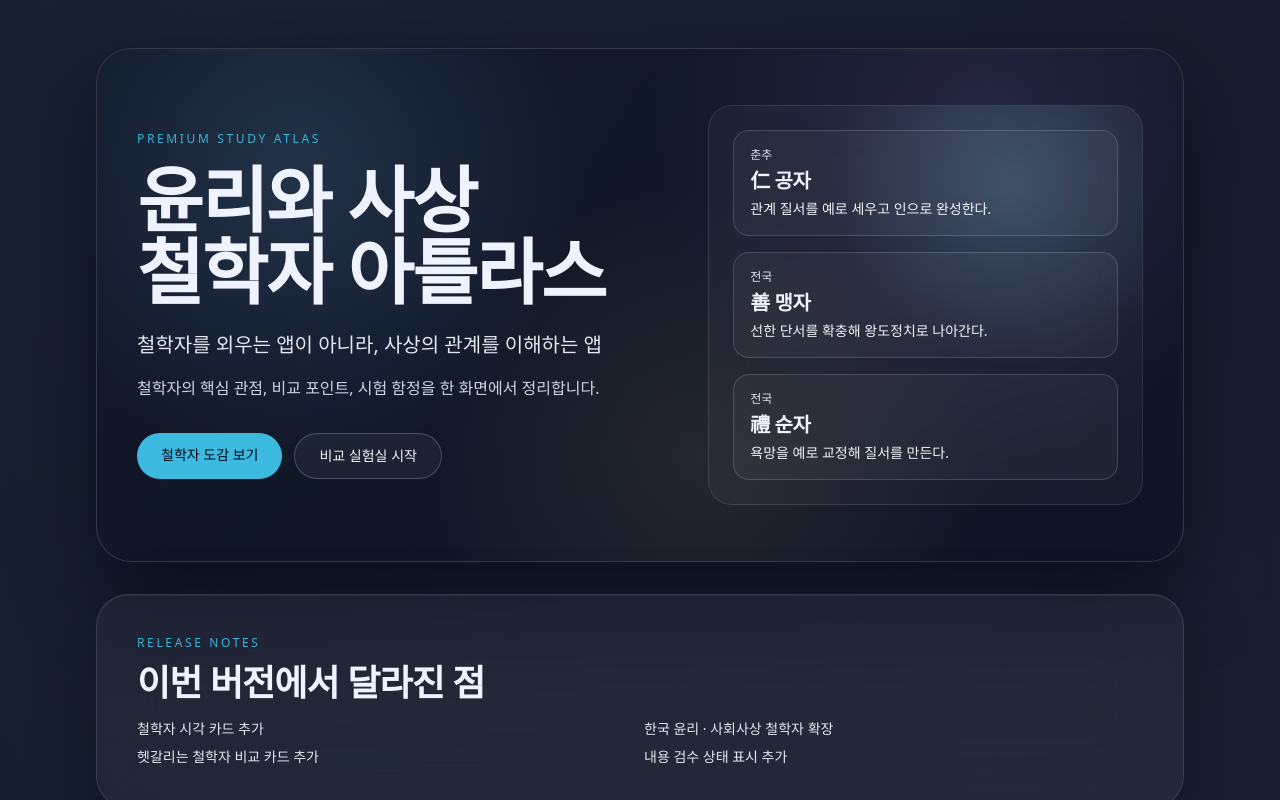
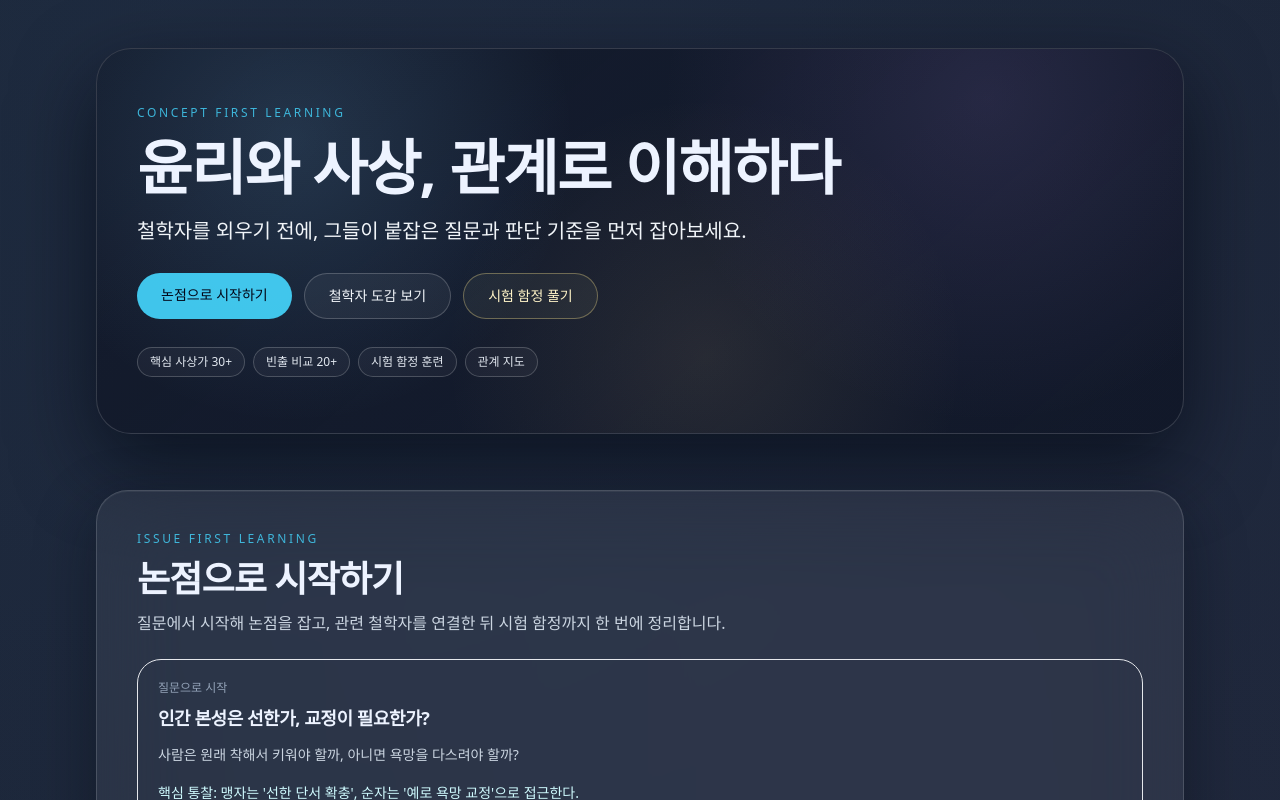
Before and after one commit to yogitobi31/yunsa-philosopher-atlas, a Next.js app: page / in a window 1280 px wide. Shown: the top 800 px of the page. Built offline with nearby package versions, Linux system fonts and the light colour scheme.

Commit message:
Redesign atlas home into issue-first learning flow

```diff
--- a/app/globals.css
+++ b/app/globals.css
@@ -6,14 +6,14 @@
 html { scroll-behavior: smooth; }
 body {
   @apply antialiased;
-  background: radial-gradient(circle at 15% 0%, rgba(91, 156, 214, 0.12), transparent 35%), radial-gradient(circle at 85% 10%, rgba(165, 134, 211, 0.1), transparent 40%), #060910;
+  background: radial-gradient(circle at 15% 0%, rgba(91, 156, 214, 0.14), transparent 35%), radial-gradient(circle at 85% 10%, rgba(165, 134, 211, 0.11), transparent 40%), #0a111b;
   color: #edf3ff;
   overflow-x: hidden;
   word-break: keep-all;
 }
 
 .glass {
-  @apply border border-white/10 bg-white/[0.045] backdrop-blur-2xl;
+  @apply border border-white/15 bg-white/[0.06] backdrop-blur-2xl;
   box-shadow: 0 20px 60px rgba(7, 10, 20, 0.45), inset 0 1px 0 rgba(255,255,255,.06);
 }
 
@@ -31,7 +31,9 @@ body {
   background-image: radial-gradient(circle at 18% 24%, rgba(115,180,224,.17), transparent 30%), radial-gradient(circle at 82% 13%, rgba(142,116,196,.16), transparent 34%), radial-gradient(circle at 56% 80%, rgba(219,184,125,.10), transparent 38%);
 }
 
-.premium-card { @apply rounded-3xl border border-white/10 bg-white/[0.035] backdrop-blur-xl; }
+.premium-card { @apply rounded-3xl border border-white/15 bg-white/[0.055] backdrop-blur-xl; }
+
+.atlas-card-glow:hover { box-shadow: 0 16px 40px rgba(6, 182, 212, 0.14), inset 0 1px 0 rgba(255,255,255,.08); }
 
 @media (max-width: 768px) {
   .section-title { @apply text-2xl; }
--- a/app/page.tsx
+++ b/app/page.tsx
@@ -3,9 +3,10 @@ import { AtlasSection } from "@/components/AtlasSection";
 import { ComparisonLab } from "@/components/ComparisonLab";
 import { ExamTrapTraining } from "@/components/ExamTrapTraining";
 import { ThoughtMap } from "@/src/components/ThoughtMap";
-import { philosophers } from "@/data/philosophers";
 import { VisualStudySections } from "@/components/VisualStudySections";
 import { IssueLearningSection } from "@/src/components/IssueLearningSection";
+
+const heroStats = ["핵심 사상가 30+", "빈출 비교 20+", "시험 함정 훈련", "관계 지도"];
 
 export default function Home() {
   return (
@@ -13,47 +14,32 @@ export default function Home() {
       <div className="mx-auto max-w-6xl px-4 py-8 md:px-8 md:py-12">
         <section className="hero-panel relative overflow-hidden rounded-[2.2rem] border border-white/15 px-6 py-10 md:px-10 md:py-14">
           <div className="hero-network" />
-          <div className="relative z-10 grid items-center gap-10 lg:grid-cols-[1.1fr_0.9fr]">
-            <div>
-              <p className="eyebrow">Premium Study Atlas</p>
-              <h1 className="mt-4 text-5xl font-semibold leading-[1.08] tracking-tight md:text-7xl">윤리와 사상 철학자 아틀라스</h1>
-              <p className="mt-6 text-xl text-slate-200">철학자를 외우는 앱이 아니라, 사상의 관계를 이해하는 앱</p>
-              <p className="mt-4 max-w-2xl text-base leading-relaxed text-slate-300">철학자의 핵심 관점, 비교 포인트, 시험 함정을 한 화면에서 정리합니다.</p>
-              <div className="mt-8 flex flex-wrap gap-3">
-                <Link href="#atlas" className="rounded-full bg-atlas-cyan/85 px-6 py-3 text-sm font-medium text-slate-950 transition hover:-translate-y-0.5">철학자 도감 보기</Link>
-                <Link href="#lab" className="rounded-full border border-white/20 bg-white/5 px-6 py-3 text-sm text-slate-100 transition hover:border-white/40">비교 실험실 시작</Link>
-              </div>
+          <div className="relative z-10">
+            <p className="eyebrow">Concept First Learning</p>
+            <h1 className="mt-4 text-4xl font-semibold leading-[1.14] tracking-tight md:text-6xl">윤리와 사상, 관계로 이해하다</h1>
+            <p className="mt-5 max-w-3xl text-base leading-relaxed text-slate-100 md:text-xl">철학자를 외우기 전에, 그들이 붙잡은 질문과 판단 기준을 먼저 잡아보세요.</p>
+            <div className="mt-7 flex flex-wrap gap-3">
+              <Link href="#issue-learning" className="min-h-11 rounded-full bg-atlas-cyan/90 px-6 py-3 text-sm font-medium text-slate-950 transition hover:-translate-y-0.5">논점으로 시작하기</Link>
+              <Link href="#atlas" className="min-h-11 rounded-full border border-white/20 bg-white/5 px-6 py-3 text-sm text-slate-100 transition hover:border-white/40">철학자 도감 보기</Link>
+              <Link href="#trap" className="min-h-11 rounded-full border border-amber-200/35 bg-amber-100/5 px-6 py-3 text-sm text-amber-100 transition hover:border-amber-100/60">시험 함정 풀기</Link>
             </div>
-            <div className="premium-card relative overflow-hidden p-6">
-              <div className="pointer-events-none absolute inset-0 bg-[radial-gradient(circle_at_70%_20%,rgba(124,205,231,0.2),transparent_42%)]" />
-              <div className="relative grid gap-4">
-                {philosophers.slice(0, 3).map((p) => (
-                  <div key={p.id} className={`rounded-2xl border border-white/15 bg-white/[0.04] p-4`}>
-                    <p className="text-xs text-slate-200">{p.period}</p>
-                    <p className="mt-1 text-xl font-semibold tracking-tight">{p.hanjaOrSymbol} {p.name}</p>
-                    <p className="mt-1 text-sm text-slate-100">{p.oneLine}</p>
-                  </div>
-                ))}
-              </div>
+            <div className="mt-7 flex flex-wrap gap-2">
+              {heroStats.map((stat) => (
+                <span key={stat} className="rounded-full border border-white/20 bg-white/[0.04] px-3 py-1.5 text-xs text-slate-200">
+                  {stat}
+                </span>
+              ))}
             </div>
           </div>
         </section>
 
-        <section className="section-shell mt-8">
-          <p className="eyebrow">Release Notes</p>
-          <h2 className="section-title mt-3">이번 버전에서 달라진 점</h2>
-          <ul className="mt-4 grid gap-2 text-sm text-slate-200 md:grid-cols-2">
-            <li>철학자 시각 카드 추가</li><li>한국 윤리 · 사회사상 철학자 확장</li><li>헷갈리는 철학자 비교 카드 추가</li><li>내용 검수 상태 표시 추가</li>
-          </ul>
-        </section>
-
         <div className="mt-14 space-y-10 md:space-y-14">
+          <IssueLearningSection />
           <VisualStudySections />
-          <IssueLearningSection />
+          <ComparisonLab />
+          <ExamTrapTraining />
           <AtlasSection />
-          <ComparisonLab />
           <ThoughtMap />
-          <ExamTrapTraining />
         </div>
       </div>
     </main>
--- a/components/PhilosopherCard.tsx
+++ b/components/PhilosopherCard.tsx
@@ -2,11 +2,20 @@ import Link from "next/link";
 import { Philosopher } from "@/data/philosophers";
 import { PhilosopherAvatar } from "@/src/components/philosopher-visuals/PhilosopherAvatar";
 
+const categoryTone: Record<Philosopher["category"], string> = {
+  동양윤리: "border-emerald-200/25 bg-emerald-300/[0.08] text-emerald-100",
+  서양윤리: "border-cyan-200/25 bg-cyan-300/[0.08] text-cyan-100",
+  사회사상: "border-amber-200/25 bg-amber-300/[0.08] text-amber-100",
+  한국윤리: "border-violet-200/25 bg-violet-300/[0.08] text-violet-100",
+};
+
 export function PhilosopherCard({ philosopher }: { philosopher: Philosopher }) {
-  return <Link aria-label={`${philosopher.name} 상세 보기`} href={`/philosophers/${philosopher.id}`} className="group premium-card relative min-w-0 overflow-hidden p-6 transition hover:-translate-y-1 hover:border-white/25">
-    <div className="flex min-w-0 items-start gap-4"><PhilosopherAvatar id={philosopher.id} name={philosopher.name} size={72} /><div className="min-w-0 flex-1"><h3 className="text-2xl font-semibold leading-tight">{philosopher.name}</h3><p className="mt-1 text-xs text-slate-300">{philosopher.period} · {philosopher.region}</p><p className="mt-3 text-sm text-slate-100">{philosopher.oneLine}</p></div></div>
-    <p className="mt-4 text-xs text-atlas-cyan">판단 기준 · {philosopher.decisionStandard}</p>
-    <div className="mt-3 flex flex-wrap gap-2">{philosopher.coreConcepts.slice(0, 3).map((c) => <span key={c} className="rounded-full border border-white/20 px-3 py-1 text-xs">{c}</span>)}</div>
-    <p className="mt-4 text-xs text-amber-100">시험 함정: {philosopher.commonTrap}</p>
+  return <Link aria-label={`${philosopher.name} 상세 보기`} href={`/philosophers/${philosopher.id}`} className="group premium-card atlas-card-glow relative min-w-0 overflow-hidden p-6 transition hover:-translate-y-1.5 hover:border-white/30">
+    <div className="flex items-center justify-between gap-2"><span className={`rounded-full border px-3 py-1 text-[11px] ${categoryTone[philosopher.category]}`}>{philosopher.category}</span><span className="text-xs text-slate-300">{philosopher.hanjaOrSymbol}</span></div>
+    <div className="mt-4 flex min-w-0 items-start gap-4"><PhilosopherAvatar id={philosopher.id} name={philosopher.name} size={72} /><div className="min-w-0 flex-1"><h3 className="text-3xl font-semibold leading-tight tracking-tight">{philosopher.name}</h3><p className="mt-2 text-sm text-slate-100">{philosopher.oneLine}</p></div></div>
+    <div className="mt-5 flex flex-wrap gap-2">{philosopher.coreConcepts.slice(0, 2).map((c) => <span key={c} className="rounded-full border border-white/20 bg-white/[0.03] px-3 py-1 text-xs">{c}</span>)}</div>
+    <p className="mt-3 text-sm text-cyan-100">판단 기준: {philosopher.decisionStandard}</p>
+    <p className="mt-2 text-xs text-amber-100">시험 함정: {philosopher.commonTrap}</p>
+    <p className="mt-4 text-right text-xs text-slate-400">자세히 보기 →</p>
   </Link>;
 }
--- a/components/VisualStudySections.tsx
+++ b/components/VisualStudySections.tsx
@@ -6,7 +6,8 @@
 
 export function VisualStudySections() {
   return <section className="space-y-10">
+    <div id="compare-first" className="section-shell"><p className="eyebrow">Compare First</p><h3 className="section-title mt-3">헷갈리는 철학자 비교</h3><p className="section-subtitle">사상가 이름보다 판단 기준이 먼저 보이도록, 대립 구조로 빠르게 구분합니다.</p><div className="mt-6 grid gap-5 xl:grid-cols-2">{comparePairs.map(([l, r]) => {const left = philosophers.find(p => p.id === l)!; const right = philosophers.find(p => p.id === r)!; return <article key={l + r} className="premium-card p-6"><p className="text-lg font-semibold text-slate-100">{left.name} vs {right.name}</p><div className="mt-4 grid gap-3 md:grid-cols-[1fr_auto_1fr] md:items-center"><div className="rounded-2xl border border-emerald-200/20 bg-emerald-300/[0.07] p-4"><p className="text-xs text-emerald-100">{left.name}</p><p className="mt-2 text-sm text-slate-100">{left.decisionStandard}</p></div><div className="text-center text-xs tracking-[0.28em] text-slate-400">VS</div><div className="rounded-2xl border border-violet-200/20 bg-violet-300/[0.07] p-4"><p className="text-xs text-violet-100">{right.name}</p><p className="mt-2 text-sm text-slate-100">{right.decisionStandard}</p></div></div><p className="mt-4 rounded-2xl border border-amber-200/30 bg-amber-300/[0.08] p-3 text-sm text-amber-100">한 방 구분법: {left.memoryImage} / {right.memoryImage}</p></article>;})}</div></div>
+
     <div id="face-finder" className="section-shell"><p className="eyebrow">Visual Memory</p><h3 className="section-title mt-3">상징으로 기억하는 철학자</h3><div className="mt-6 grid gap-4 sm:grid-cols-2 xl:grid-cols-3">{philosophers.map((p) => <Link key={p.id} href={`/philosophers/${p.id}`} className="group premium-card min-w-0 p-6 transition hover:-translate-y-1 hover:border-white/25"><div className="flex flex-col items-center text-center"><PhilosopherAvatar id={p.id} name={p.name} size={92} /><p className="mt-4 text-xl font-semibold">{p.name}</p><p className="mt-1 text-sm text-slate-300">{p.hanjaOrSymbol} → {p.coreConcepts[0]}</p><p className="mt-2 text-xs text-amber-100">시험 포인트: {p.examPoint}</p></div></Link>)}</div></div>
-    <div className="section-shell"><p className="eyebrow">Compare First</p><h3 className="section-title mt-3">헷갈리는 철학자 비교 카드</h3><div className="mt-6 grid gap-5 xl:grid-cols-2">{comparePairs.map(([l, r]) => {const left = philosophers.find(p => p.id === l)!; const right = philosophers.find(p => p.id === r)!; return <article key={l + r} className="premium-card p-6"><p className="text-lg font-semibold">{left.name} vs {right.name}</p><p className="mt-3 text-sm text-slate-300">공통점: 둘 다 {left.category === right.category ? left.category : "비교 빈출"} 핵심 사상가</p><p className="mt-2 text-sm">차이: {left.name}는 {left.decisionStandard}, {right.name}는 {right.decisionStandard}</p><p className="mt-2 text-xs text-amber-100">한 방 구분법: {left.memoryImage} / {right.memoryImage}</p></article>;})}</div></div>
   </section>;
 }
```
